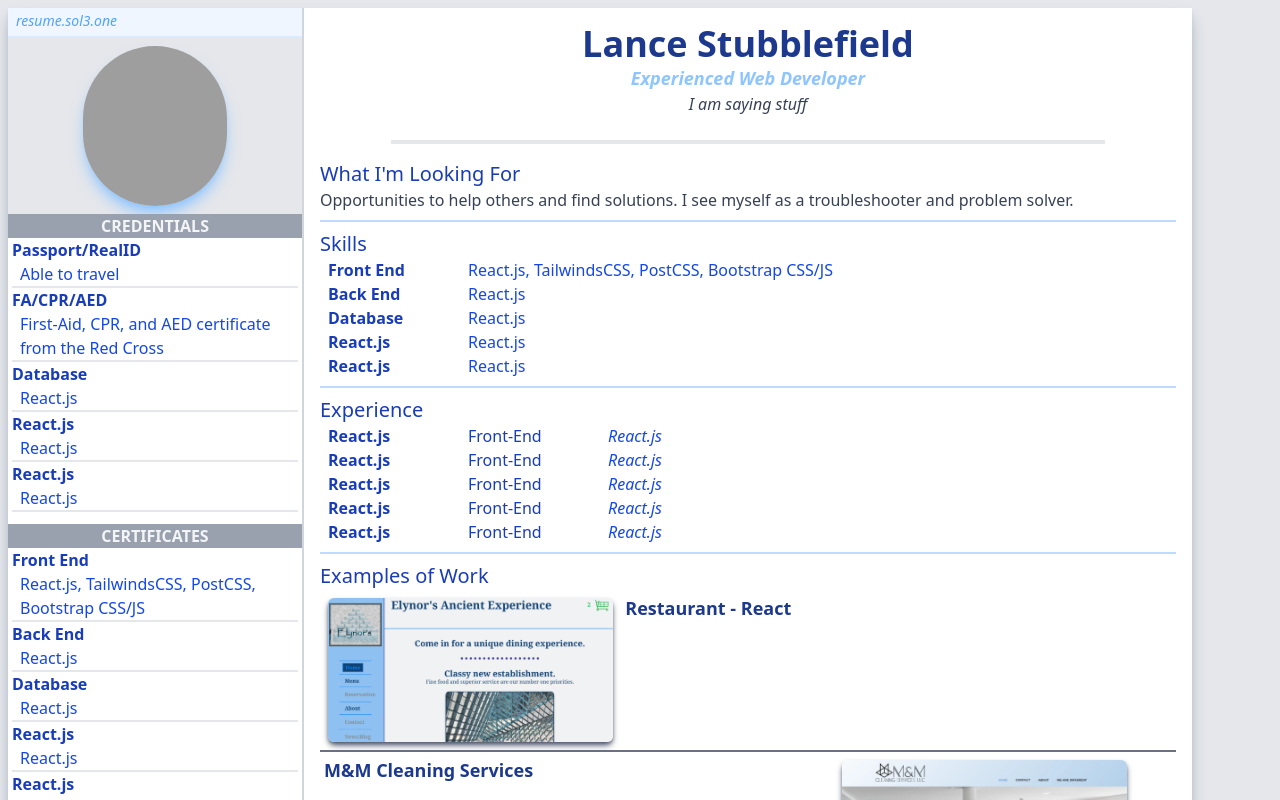
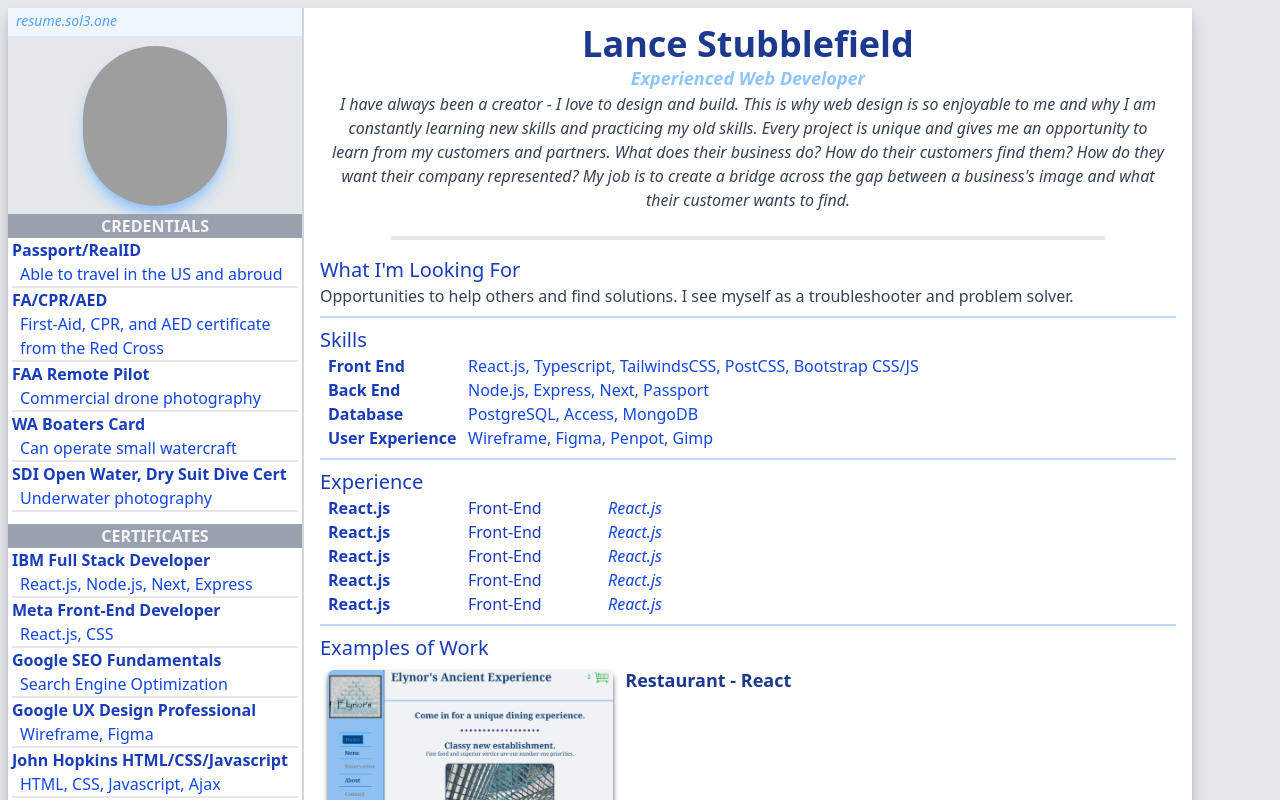
Before and after one commit to TimeSentinel/resume2025, a React (Vite) app: page / in a window 1280 px wide. Shown: the top 800 px of the page. Built offline with nearby package versions, Linux system fonts and the light colour scheme; grey boxes are pictures that could not be loaded.

Commit message:
update credentials, skills, and certificates

```diff
--- a/src/App.tsx
+++ b/src/App.tsx
@@ -4,11 +4,10 @@ import './App.css'
 
 function App() {
     const skills = [
-        {title: "Front End", description: "React.js, TailwindsCSS, PostCSS, Bootstrap CSS/JS"},
-        {title: "Back End", description: "React.js"},
-        {title: "Database", description: "React.js"},
-        {title: "React.js", description: "React.js"},
-        {title: "React.js", description: "React.js"},
+        {title: "Front End", description: "React.js, Typescript, TailwindsCSS, PostCSS, Bootstrap CSS/JS"},
+        {title: "Back End", description: "Node.js, Express, Next, Passport"},
+        {title: "Database", description: "PostgreSQL, Access, MongoDB"},
+        {title: "User Experience", description: "Wireframe, Figma, Penpot, Gimp"}
     ]
     const experiences = [
         {title: "React.js", category: "Front-End", description: "React.js"},
@@ -18,19 +17,19 @@ function App() {
         {title: "React.js", category: "Front-End", description: "React.js"},
     ]
     const credentials = [
-        {title: "Passport/RealID", description: "Able to travel"},
+        {title: "Passport/RealID", description: "Able to travel in the US and abroud"},
         {title: "FA/CPR/AED", description: "First-Aid, CPR, and AED certificate from the Red Cross"},
-        {title: "Database", description: "React.js"},
-        {title: "React.js", description: "React.js"},
-        {title: "React.js", description: "React.js"},
+        {title: "FAA Remote Pilot", description: "Commercial drone photography"},
+        {title: "WA Boaters Card", description: "Can operate small watercraft"},
+        {title: "SDI Open Water, Dry Suit Dive Cert", description: "Underwater photography"},
 
     ]
     const certificates = [
-        {title: "Front End", description: "React.js, TailwindsCSS, PostCSS, Bootstrap CSS/JS"},
-        {title: "Back End", description: "React.js"},
-        {title: "Database", description: "React.js"},
-        {title: "React.js", description: "React.js"},
-        {title: "React.js", description: "React.js"},
+        {title: "IBM Full Stack Developer", description: "React.js, Node.js, Next, Express"},
+        {title: "Meta Front-End Developer", description: "React.js, CSS"},
+        {title: "Google SEO Fundamentals", description: "Search Engine Optimization"},
+        {title: "Google UX Design Professional", description: "Wireframe, Figma"},
+        {title: "John Hopkins HTML/CSS/Javascript", description: "HTML, CSS, Javascript, Ajax"},
     ]
     return (
         <div className="resumePage">
@@ -140,7 +139,14 @@ function App() {
                     <div className="resumeTitle"><h1>Lance Stubblefield</h1></div>
                     <div className="resumeIntro">
                         <h2>Experienced Web Developer</h2>
-                        <p>I am saying stuff</p>
+                        <p>I have always been a creator - I love to design and build.
+                            This is why web design is so enjoyable to me and why I am constantly learning new skills
+                             and practicing my old skills.
+                            Every project is unique and gives me an opportunity to learn from my customers and partners.
+                            What does their business do? How do their customers find them? How do they want their
+                             company represented? My job is to create a bridge across the gap between a business's
+                             image and what their customer wants to find.
+                        </p>
                     </div>
                     <hr className="resumeHR"/>
                     <div className="resumeSection">
```
